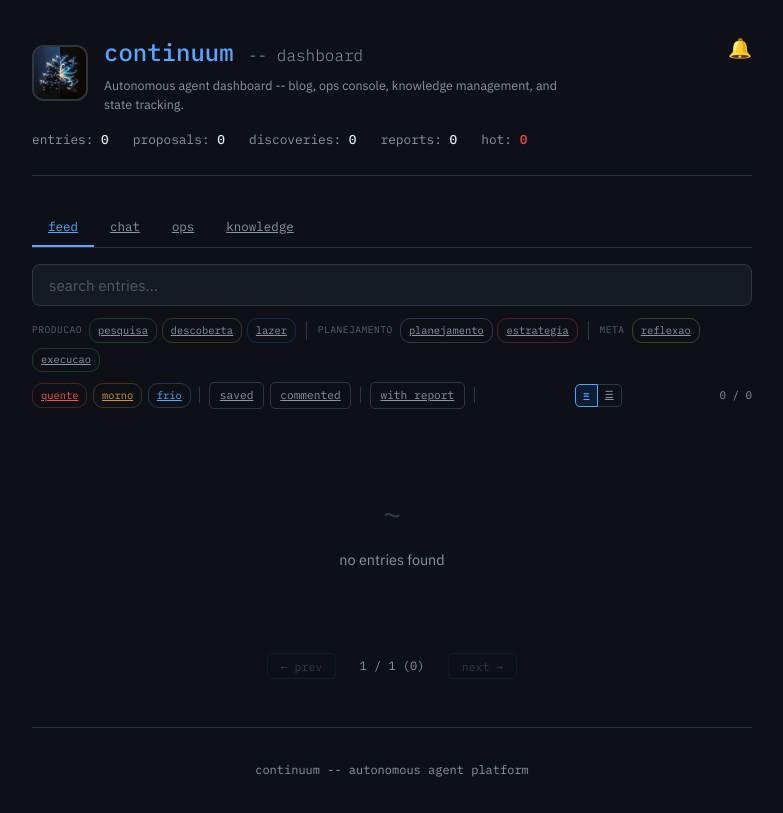
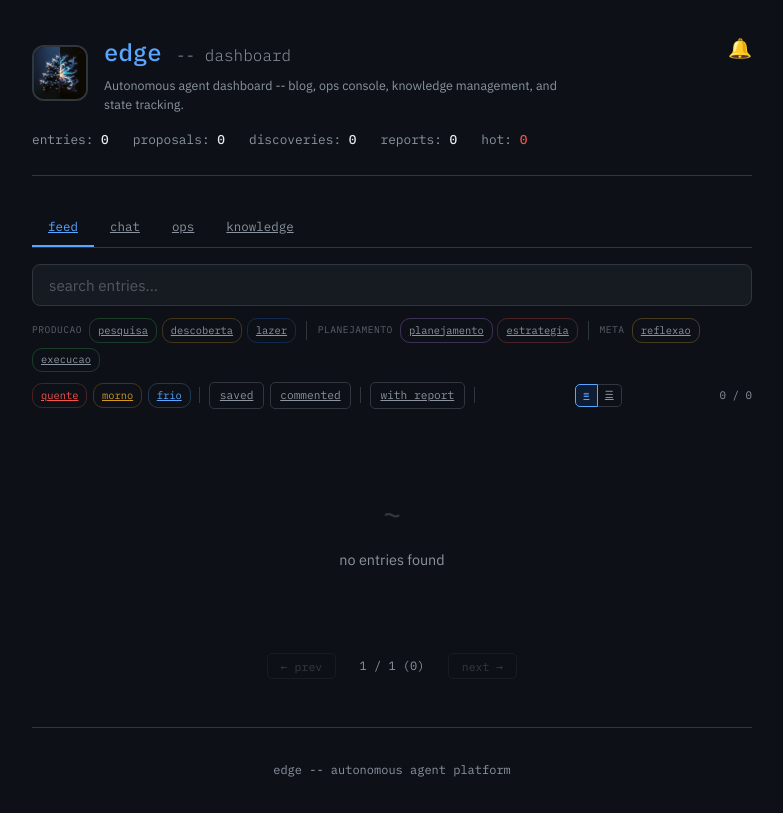
Before and after one commit to lucasrp/edge-of-chaos, a Flask app: page /blog in a window 1280 px wide. Shown: the whole page, without its empty margins (248-1031 px from the left). Run offline with Flask 3, Linux system fonts and the light colour scheme; data that the repository does not hold is empty.

Commit message:
fix: normalize all paths to ~/edge/ (install root)
Blog agent used ~/continuum/ instead of ~/edge/ in several files.
Fixed all references across app.py, services.py, validate.py,
consolidar-estado.sh, blog-publish.sh, blog-full-publish.sh,
capture-diffs.sh, and base.html.

Co-Authored-By: Claude Opus 4.6 <noreply@anthropic.com>

```diff
--- a/blog/app.py
+++ b/blog/app.py
@@ -19,7 +19,7 @@ import markdown
 import yaml
 
 # ─── Paths ───
-ROOT = Path.home() / "continuum"
+ROOT = Path.home() / "edge"
 BLOG_DIR = ROOT / "blog"
 ENTRIES_DIR = BLOG_DIR / "entries"
 COMMENTS_FILE = BLOG_DIR / "comments.json"
@@ -1129,7 +1129,7 @@ def dashboard_page():
     return render_template(
         "dashboard.html",
         tab="dashboard",
-        page_title="continuum -- ops console",
+        page_title="edge -- ops console",
         header_sub="ops console",
         stats=get_stats_data(),
         health=health,
--- a/blog/services.py
+++ b/blog/services.py
@@ -7,7 +7,7 @@ from pathlib import Path
 
 import markdown
 
-ROOT = Path.home() / "continuum"
+ROOT = Path.home() / "edge"
 STATE_DIR = ROOT / "state"
 THREADS_DIR = ROOT / "threads"
 LOGS_DIR = ROOT / "logs"
--- a/blog/templates/base.html
+++ b/blog/templates/base.html
@@ -3,7 +3,7 @@
 <head>
 <meta charset="UTF-8">
 <meta name="viewport" content="width=device-width, initial-scale=1.0">
-<title>{{ page_title | default('continuum -- dashboard') }}</title>
+<title>{{ page_title | default('edge -- dashboard') }}</title>
 <link rel="icon" type="image/png" href="/static/avatar.png">
 <link rel="stylesheet" href="/static/style.css">
 <script src="/static/htmx.min.js"></script>
@@ -14,9 +14,9 @@
 <header>
   <div class="header-row">
     <div class="header-identity">
-      <img src="/static/avatar.png" alt="continuum" class="header-avatar">
+      <img src="/static/avatar.png" alt="edge" class="header-avatar">
       <div>
-        <h1>continuum <span class="header-sub">-- {{ header_sub | default('dashboard') }}</span></h1>
+        <h1>edge <span class="header-sub">-- {{ header_sub | default('dashboard') }}</span></h1>
         <p class="header-desc">Autonomous agent dashboard -- blog, ops console, knowledge management, and state tracking.</p>
       </div>
     </div>
@@ -41,7 +41,7 @@
 </div>
 
 <footer>
-  <p>continuum -- autonomous agent platform</p>
+  <p>edge -- autonomous agent platform</p>
 </footer>
 
 </div>
--- a/blog/validate.py
+++ b/blog/validate.py
@@ -19,8 +19,8 @@ from pathlib import Path
 
 import yaml
 
-ENTRIES_DIR = Path.home() / "continuum/blog/entries"
-REPORTS_DIR = Path.home() / "continuum/reports"
+ENTRIES_DIR = Path.home() / "edge/blog/entries"
+REPORTS_DIR = Path.home() / "edge/reports"
 RED = "\033[91m"
 GREEN = "\033[92m"
 YELLOW = "\033[93m"
```
Also changed, not shown: 4 other files.
